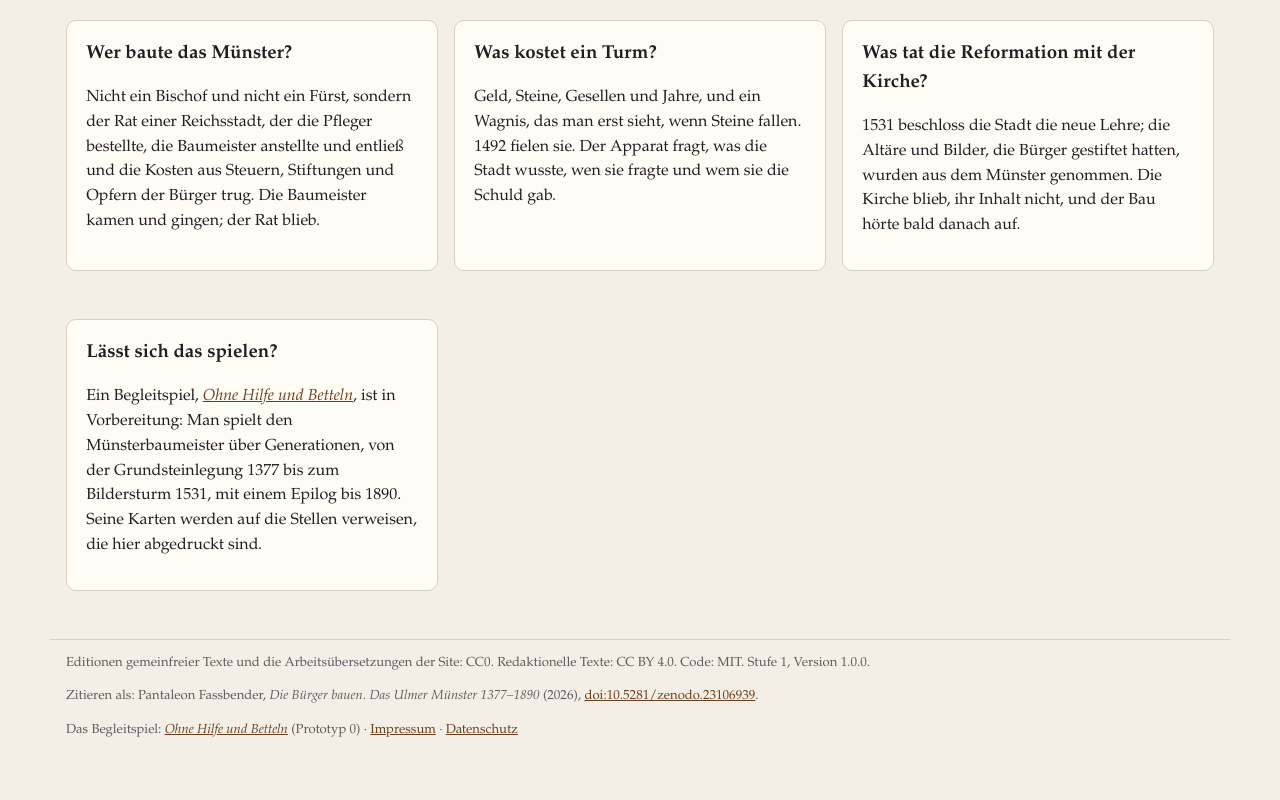
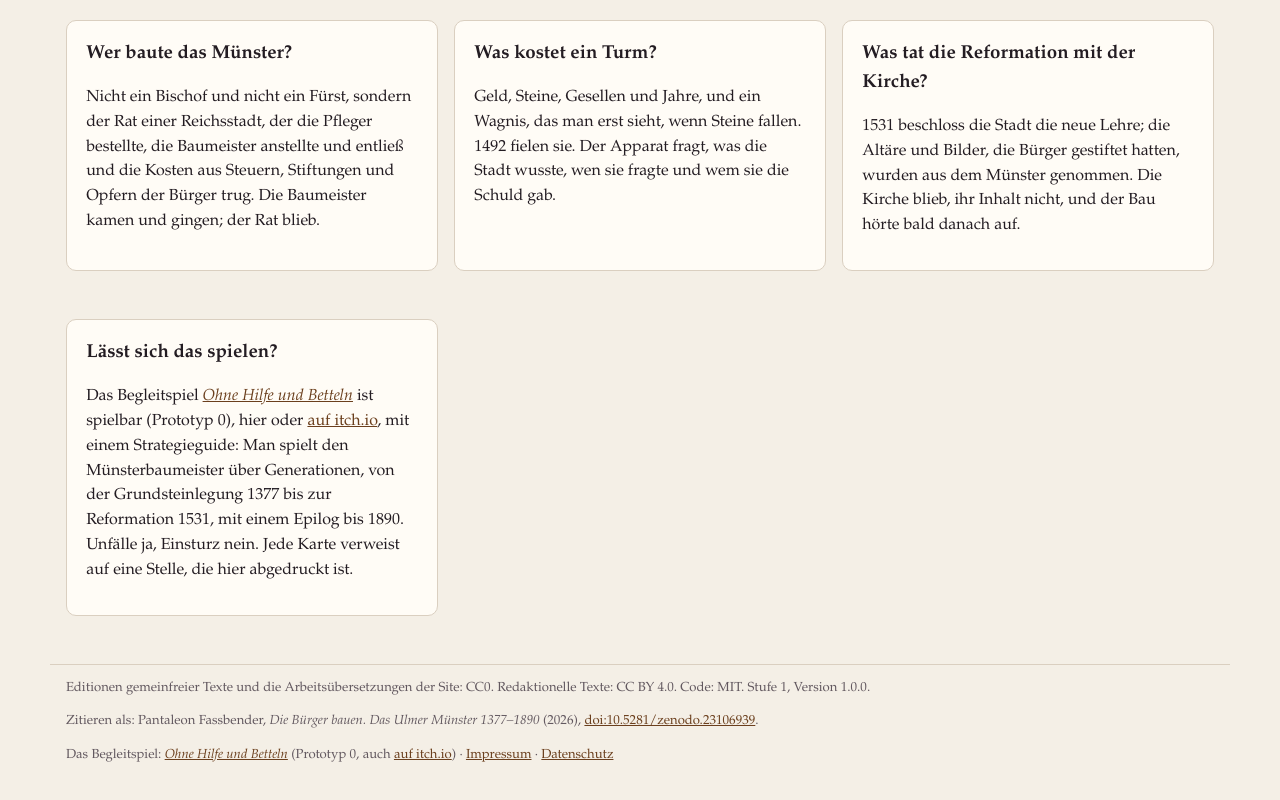
Before and after one commit to pantaleonfassbender-coder/Das-Ulmer-Muenster, a plain HTML site: page index.html in a window 1280 px wide. Shown: the part 1894-2694 px from the top of the page. Drawn offline with Linux system fonts and the light colour scheme.

Commit message:
Uebersicht und Fusszeile: Begleitspiel spielbar, Link auf itch.io
Co-Authored-By: Claude Opus 5.5 <noreply@anthropic.com>

```diff
--- a/app.js
+++ b/app.js
@@ -65,7 +65,7 @@ function overview() {
     <div class="panel"><h3>Was tat die Reformation mit der Kirche?</h3>
       <p>1531 beschloss die Stadt die neue Lehre; die Altäre und Bilder, die Bürger gestiftet hatten, wurden aus dem Münster genommen. Die Kirche blieb, ihr Inhalt nicht, und der Bau hörte bald danach auf.</p></div>
     <div class="panel"><h3>Lässt sich das spielen?</h3>
-      <p>Ein Begleitspiel, <a href="https://ohne-hilfe-und-betteln.netlify.app/"><em>Ohne Hilfe und Betteln</em></a>, ist in Vorbereitung: Man spielt den Münsterbaumeister über Generationen, von der Grundsteinlegung 1377 bis zum Bildersturm 1531, mit einem Epilog bis 1890. Seine Karten werden auf die Stellen verweisen, die hier abgedruckt sind.</p></div>
+      <p>Das Begleitspiel <a href="https://ohne-hilfe-und-betteln.netlify.app/"><em>Ohne Hilfe und Betteln</em></a> ist spielbar (Prototyp 0), hier oder <a href="https://leofassb.itch.io/ohne-hilfe-und-betteln">auf itch.io</a>, mit einem Strategieguide: Man spielt den Münsterbaumeister über Generationen, von der Grundsteinlegung 1377 bis zur Reformation 1531, mit einem Epilog bis 1890. Unfälle ja, Einsturz nein. Jede Karte verweist auf eine Stelle, die hier abgedruckt ist.</p></div>
   </div>`;
 }
 
--- a/index.html
+++ b/index.html
@@ -30,7 +30,7 @@
 <footer>
   <p>Editionen gemeinfreier Texte und die Arbeitsübersetzungen der Site: CC0. Redaktionelle Texte: CC BY 4.0. Code: MIT. Stufe 1, Version 1.0.0.</p>
   <p>Zitieren als: Pantaleon Fassbender, <em>Die Bürger bauen. Das Ulmer Münster 1377–1890</em> (2026), <a href="https://doi.org/10.5281/zenodo.23106939">doi:10.5281/zenodo.23106939</a>.</p>
-  <p>Das Begleitspiel: <a href="https://ohne-hilfe-und-betteln.netlify.app/"><em>Ohne Hilfe und Betteln</em></a> (Prototyp 0) · <a href="legal.html#notice">Impressum</a> · <a href="legal.html#privacy">Datenschutz</a></p>
+  <p>Das Begleitspiel: <a href="https://ohne-hilfe-und-betteln.netlify.app/"><em>Ohne Hilfe und Betteln</em></a> (Prototyp 0, auch <a href="https://leofassb.itch.io/ohne-hilfe-und-betteln">auf itch.io</a>) · <a href="legal.html#notice">Impressum</a> · <a href="legal.html#privacy">Datenschutz</a></p>
 </footer>
 <script src="app.js"></script>
 </body>
```
